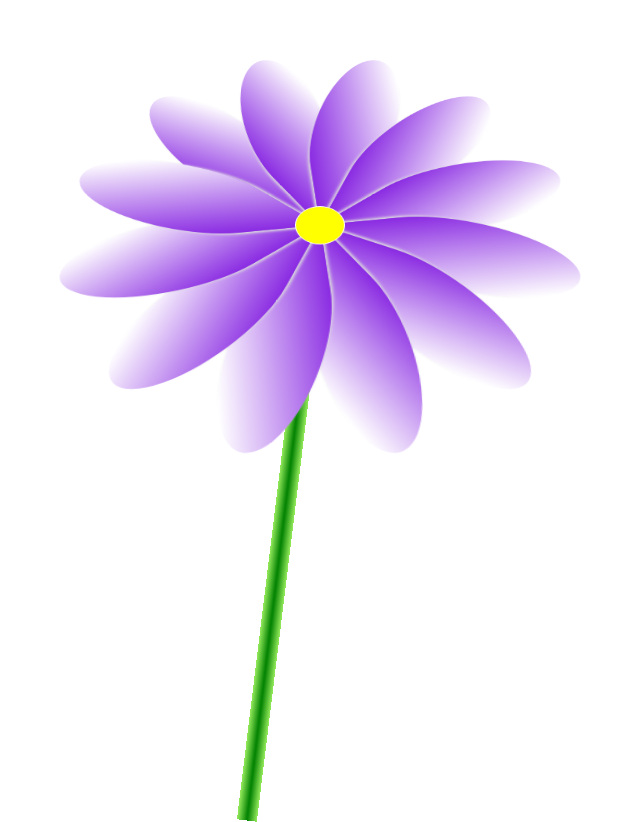
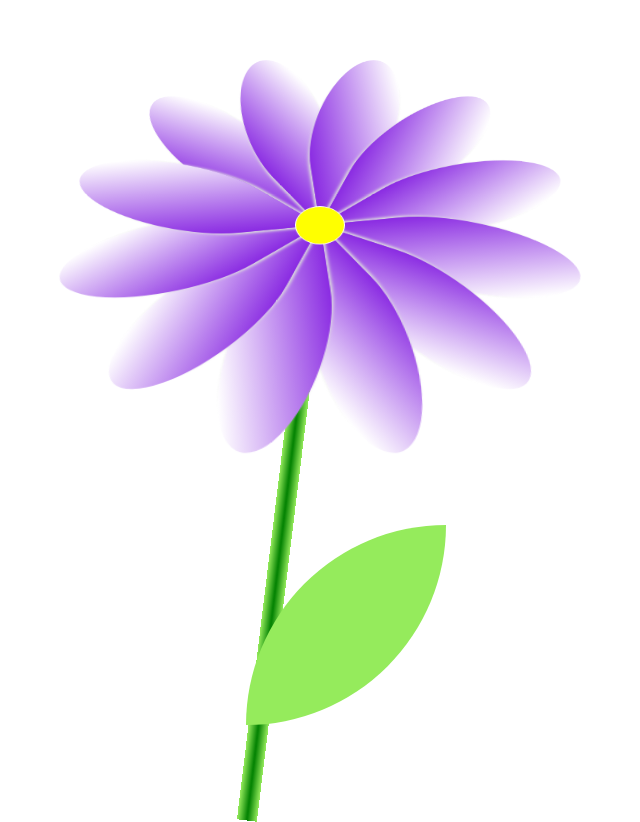
Before and after one commit to EwaNic/Flower-HTML--CSS, a plain HTML site: page index.html in a window 1280 px wide. Shown: the part 175-997 px from the top of the page, without its empty margins (320-960 px from the left). Drawn offline with Linux system fonts and the light colour scheme.

Commit message:
leaf update

```diff
--- a/index.html
+++ b/index.html
@@ -28,6 +28,7 @@
         </div>
 
         <div class="stem"></div>
+        <div class="leaf"></div>
     </div>
 
 </body>
--- a/styles.css
+++ b/styles.css
@@ -115,3 +115,15 @@ html {
     transform-origin: top;
     z-index: -1;
 }
+
+.leaf {
+    position: absolute;
+    left: 52%;
+    top: 100%;
+    transform: translate(-50%, -50%);
+    width: 200px;
+    height: 200px;
+    background-color: rgb(149, 235, 92);
+    border-radius: 300px 0;
+
+}
```
